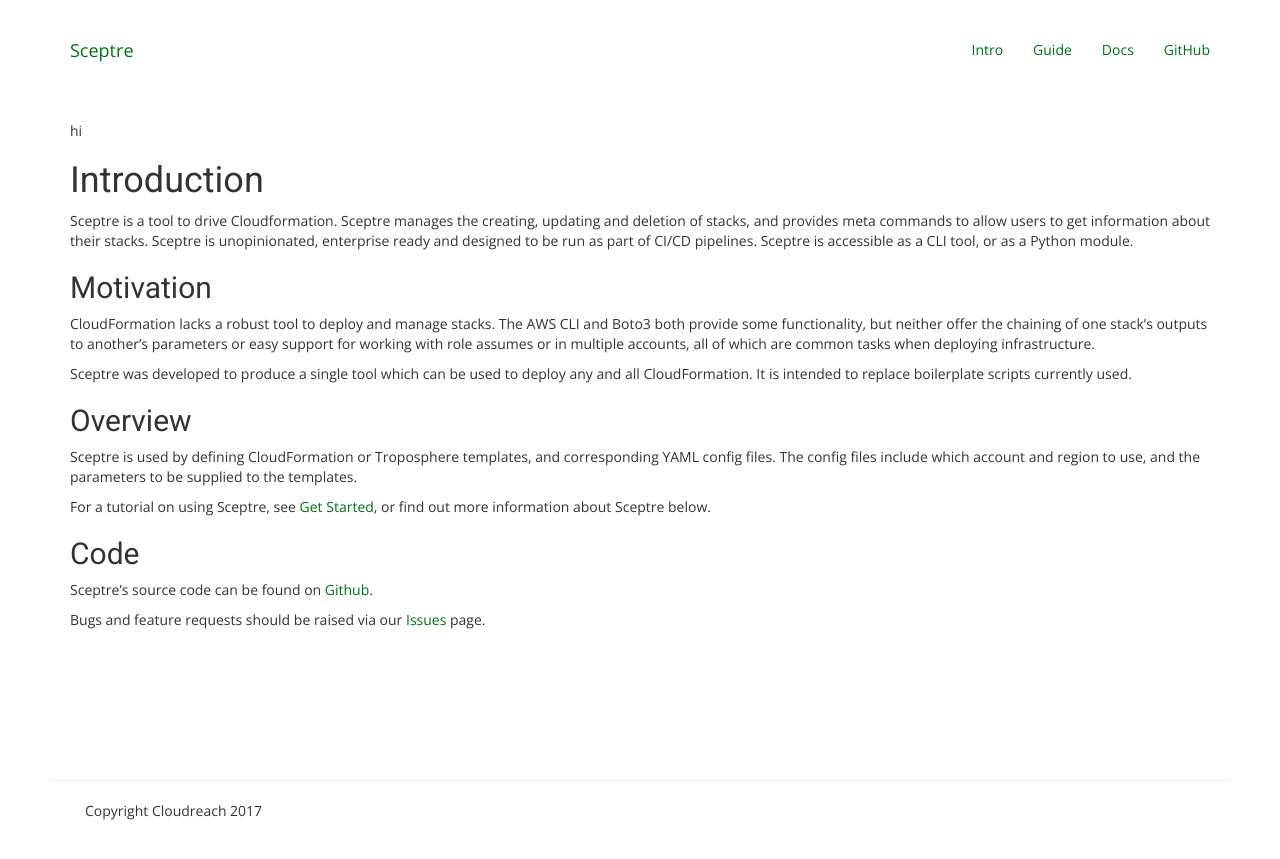
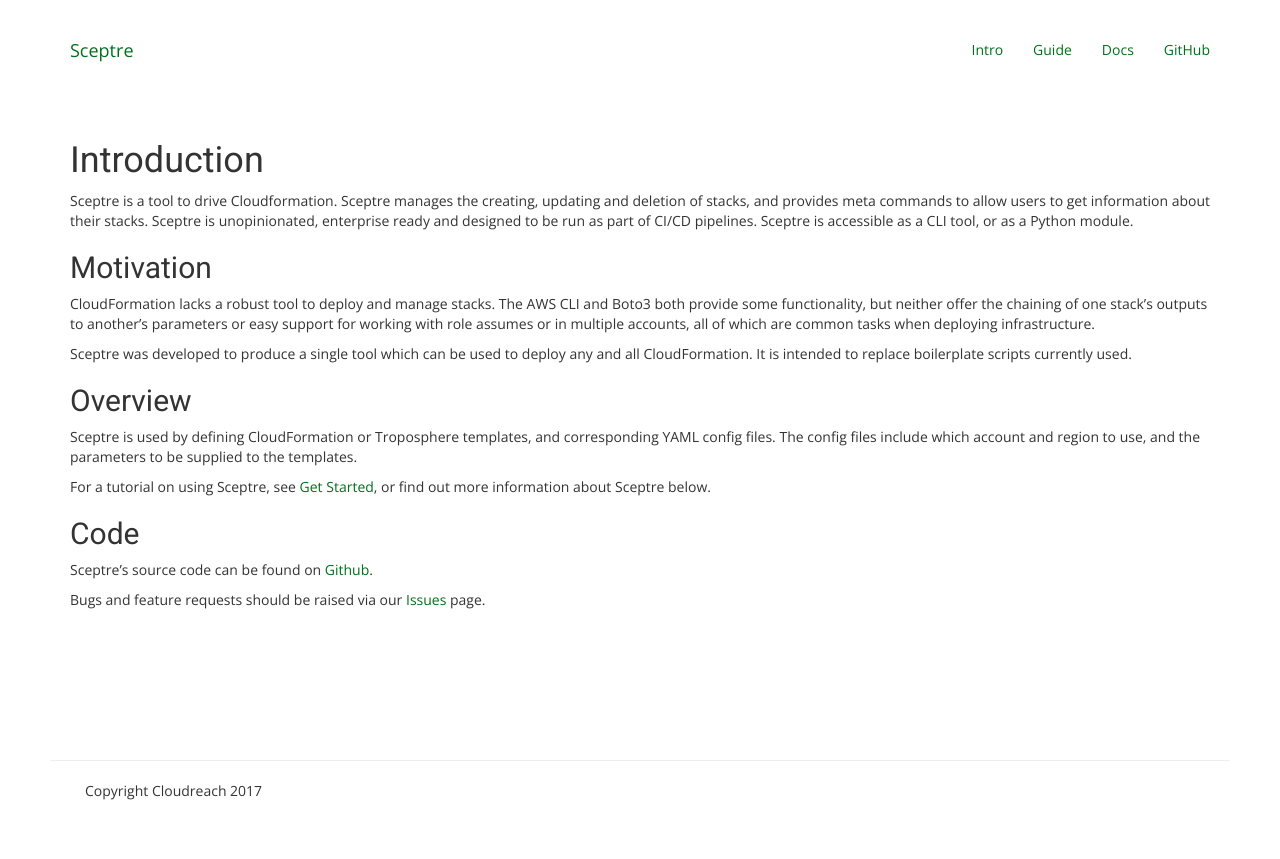
Before and after one commit to Sceptre/sceptre, a Jekyll site: the page built from website/intro.md, in a window 1280 px wide. Shown: the top 859 px of the page. Built offline with Jekyll 4.4.1, drawn with Linux system fonts in a browser that asks for light colours; some web fonts are replaced; our own code applies the rules of GitHub Pages for plain Markdown files.

Commit message:
Remove unused code

```diff
--- a/website/intro.md
+++ b/website/intro.md
@@ -1,8 +1,6 @@
 ---
 layout: page
 ---
-
-hi {{ site.baseurl }}
 
 # Introduction
 
```
